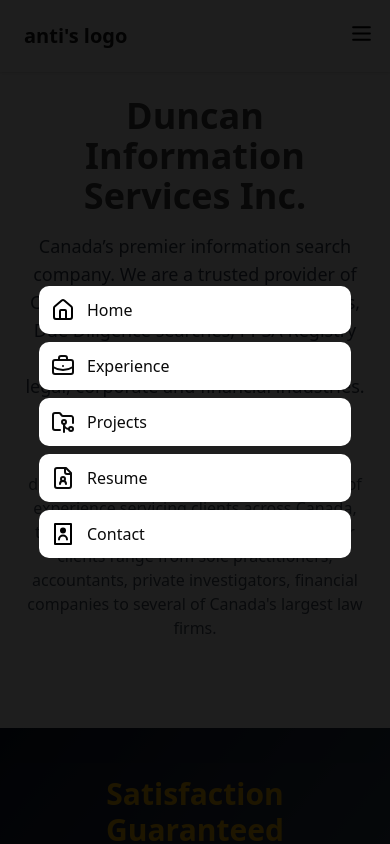
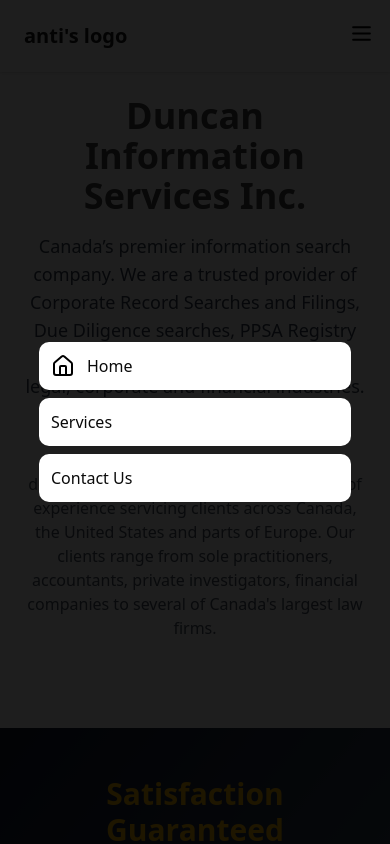
Before and after one commit to MinhazCodes-R/Anti-s_website, a Next.js app: page / in a window 390 px wide. Both pictures are taken after a click on the element 361 px from the left and 33 px from the top of the page. Shown: the top 844 px of the page. Built offline with nearby package versions, Linux system fonts and the light colour scheme.

Commit message:
updating headers

```diff
--- a/src/components/ui/header.tsx
+++ b/src/components/ui/header.tsx
@@ -61,28 +61,16 @@
             </Link>
           </li>
           <li>
-            <Link onClick={close} href="./experience" className="flex items-center space-x-3 p-3 rounded-lg bg-white shadow-sm hover:bg-gray-50 transition-colors duration-200">
-            <svg xmlns="http://www.w3.org/2000/svg" width="24" height="24" viewBox="0 0 24 24" fill="none" stroke="currentColor" strokeWidth="2" strokeLinecap="round" strokeLinejoin="round" className="lucide lucide-briefcase-business"><path d="M12 12h.01"/><path d="M16 6V4a2 2 0 0 0-2-2h-4a2 2 0 0 0-2 2v2"/><path d="M22 13a18.15 18.15 0 0 1-20 0"/><rect width="20" height="14" x="2" y="6" rx="2"/></svg>
+            <Link onClick={close} href="./services" className="flex items-center space-x-3 p-3 rounded-lg bg-white shadow-sm hover:bg-gray-50 transition-colors duration-200">
+            {/* <svg xmlns="http://www.w3.org/2000/svg" width="24" height="24" viewBox="0 0 24 24" fill="none" stroke="currentColor" strokeWidth="2" strokeLinecap="round" strokeLinejoin="round" className="lucide lucide-briefcase-business"><path d="M12 12h.01"/><path d="M16 6V4a2 2 0 0 0-2-2h-4a2 2 0 0 0-2 2v2"/><path d="M22 13a18.15 18.15 0 0 1-20 0"/><rect width="20" height="14" x="2" y="6" rx="2"/></svg> */}
               <span className="font-medium">
-                Experience</span>
+                Services</span>
             </Link>
           </li>
           <li>
-            <Link onClick={close} href="./projectsdone" className="flex items-center space-x-3 p-3 rounded-lg bg-white shadow-sm hover:bg-gray-50 transition-colors duration-200">
-            <svg xmlns="http://www.w3.org/2000/svg" width="24" height="24" viewBox="0 0 24 24" fill="none" stroke="currentColor" strokeWidth="2" strokeLinecap="round" strokeLinejoin="round" className="lucide lucide-folder-git-2"><path d="M9 20H4a2 2 0 0 1-2-2V5a2 2 0 0 1 2-2h3.9a2 2 0 0 1 1.69.9l.81 1.2a2 2 0 0 0 1.67.9H20a2 2 0 0 1 2 2v5"/><circle cx="13" cy="12" r="2"/><path d="M18 19c-2.8 0-5-2.2-5-5v8"/><circle cx="20" cy="19" r="2"/></svg>
-              <span className="font-medium">Projects</span>
-            </Link>
-          </li>
-          <li>
-            <Link onClick={close} href="./resume" className="flex items-center space-x-3 p-3 rounded-lg bg-white shadow-sm hover:bg-gray-50 transition-colors duration-200">
-            <svg xmlns="http://www.w3.org/2000/svg" width="24" height="24" viewBox="0 0 24 24" fill="none" stroke="currentColor" strokeWidth="2" strokeLinecap="round" strokeLinejoin="round" className="lucide lucide-file-user"><path d="M14 2v4a2 2 0 0 0 2 2h4"/><path d="M15 18a3 3 0 1 0-6 0"/><path d="M15 2H6a2 2 0 0 0-2 2v16a2 2 0 0 0 2 2h12a2 2 0 0 0 2-2V7z"/><circle cx="12" cy="13" r="2"/></svg>
-              <span className="font-medium">Resume</span>
-            </Link>
-          </li>
-          <li>
-            <Link onClick={close} href="./contactme" className="flex items-center space-x-3 p-3 rounded-lg bg-white shadow-sm hover:bg-gray-50 transition-colors duration-200">
-            <svg fill="#000000" width="24" viewBox="0 0 24 24" xmlns="http://www.w3.org/2000/svg"><path d="M20,1H4A1,1,0,0,0,3,2V22a1,1,0,0,0,1,1H20a1,1,0,0,0,1-1V2A1,1,0,0,0,20,1ZM19,21H5V3H19ZM9,8.5a3,3,0,1,1,3,3A3,3,0,0,1,9,8.5Zm-2,9a5,5,0,0,1,10,0,1,1,0,0,1-2,0,3,3,0,0,0-6,0,1,1,0,0,1-2,0Z"/></svg>
-              <span className="font-medium">Contact</span>
+            <Link onClick={close} href="./contacts" className="flex items-center space-x-3 p-3 rounded-lg bg-white shadow-sm hover:bg-gray-50 transition-colors duration-200">
+            {/* <svg xmlns="http://www.w3.org/2000/svg" width="24" height="24" viewBox="0 0 24 24" fill="none" stroke="currentColor" strokeWidth="2" strokeLinecap="round" strokeLinejoin="round" className="lucide lucide-folder-git-2"><path d="M9 20H4a2 2 0 0 1-2-2V5a2 2 0 0 1 2-2h3.9a2 2 0 0 1 1.69.9l.81 1.2a2 2 0 0 0 1.67.9H20a2 2 0 0 1 2 2v5"/><circle cx="13" cy="12" r="2"/><path d="M18 19c-2.8 0-5-2.2-5-5v8"/><circle cx="20" cy="19" r="2"/></svg> */}
+              <span className="font-medium">Contact Us</span>
             </Link>
           </li>
 
```
